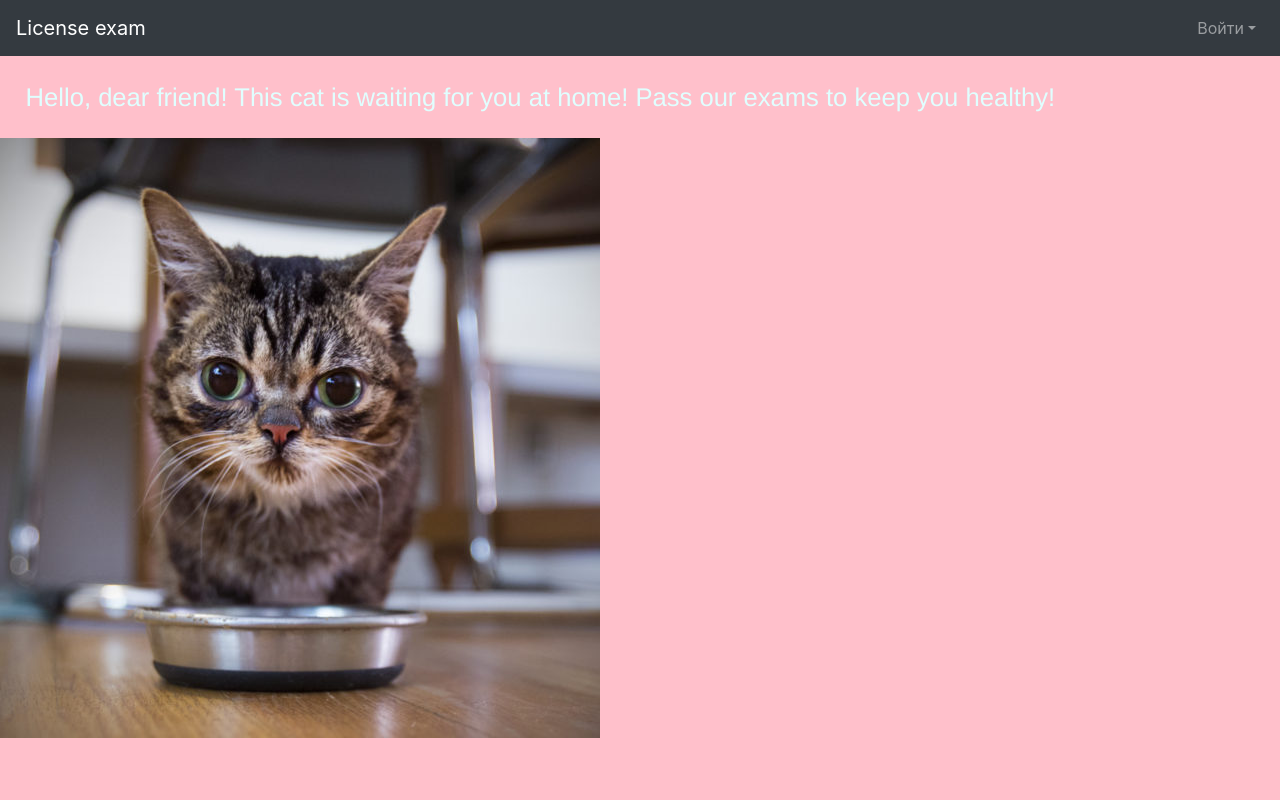
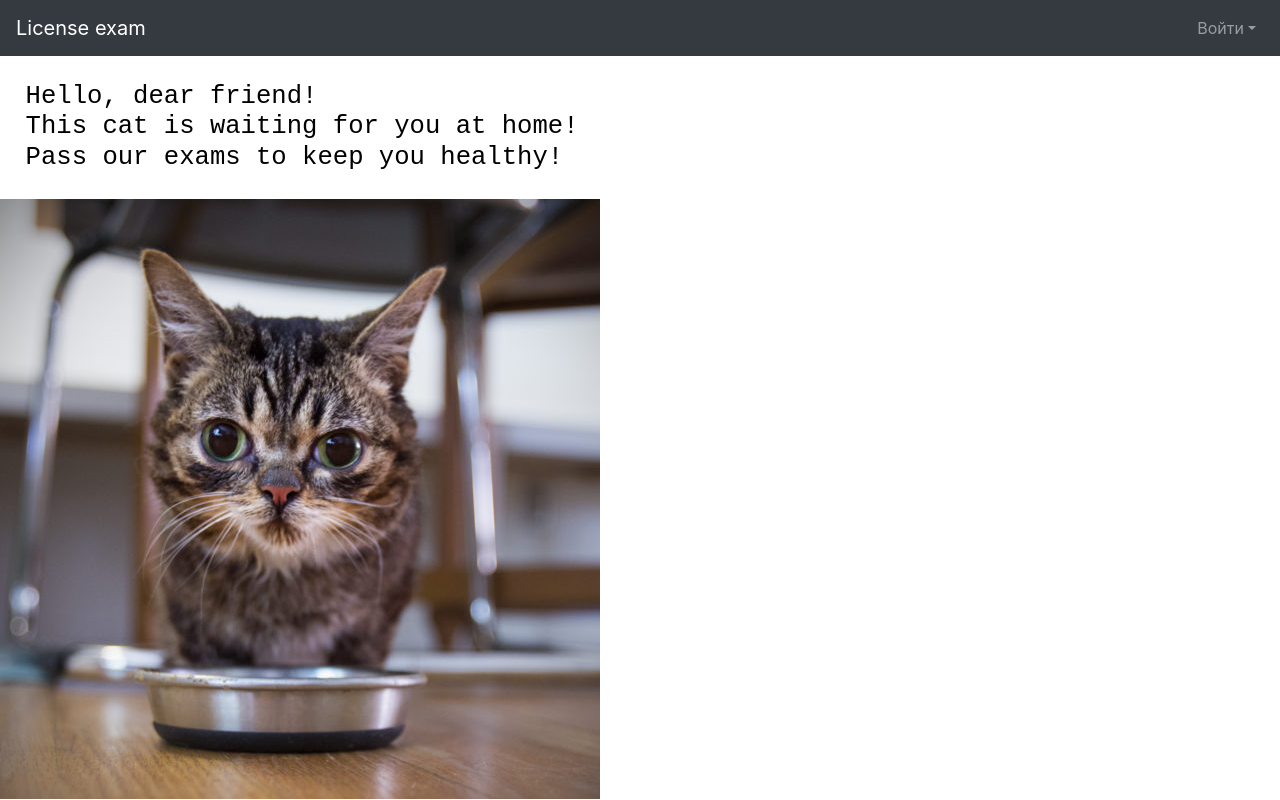
Before and after one commit to school-letovo/licenseexam_web, a Django app: page / in a window 1280 px wide. Run offline with Django 3.2, Linux system fonts and the light colour scheme; some libraries are stand-ins or nearby versions.

Commit message:
changed colors

```diff
--- a/templates/index.html
+++ b/templates/index.html
@@ -1,18 +1,20 @@
+<title>Hello, driver!</title>
+
 {%  extends "base.html" %}
 {%  block content %}
 {% load static %}
-<title>Hello, driver!</title>
+
 <style>
     H2{
     font-size: 2vw;
-    font-family: Helvetica;
-    color: #E0FFFF;
+    font-family: "Courier New", Courier, monospace;
+    color: black;
     }
 
 </style>
-<body style="background-color: #FFC0CB;">
+<body style="background-color: white;">
 <div style="margin: 2%;">
-    <h2>Hello, dear friend! This cat is waiting for you at home! Pass our exams to keep you healthy! </h2>
+    <h2>Hello, dear friend! <br> This cat is waiting for you at home! <br> Pass our exams to keep you healthy! </h2>
 </div>
 <img src="{% static "pictures/lilbub.jpg" %}" alt="Lilbub">
 </body>
```
